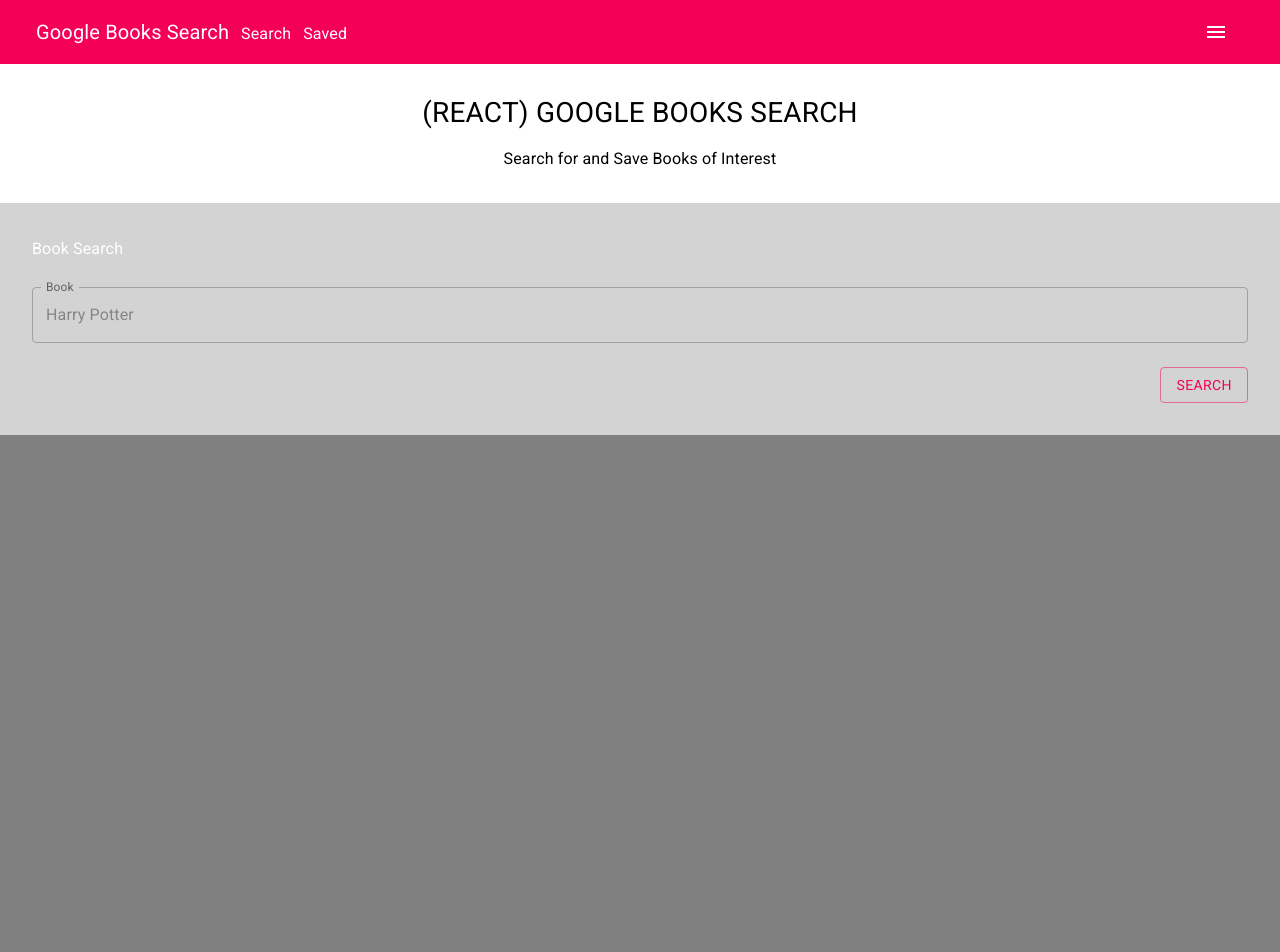
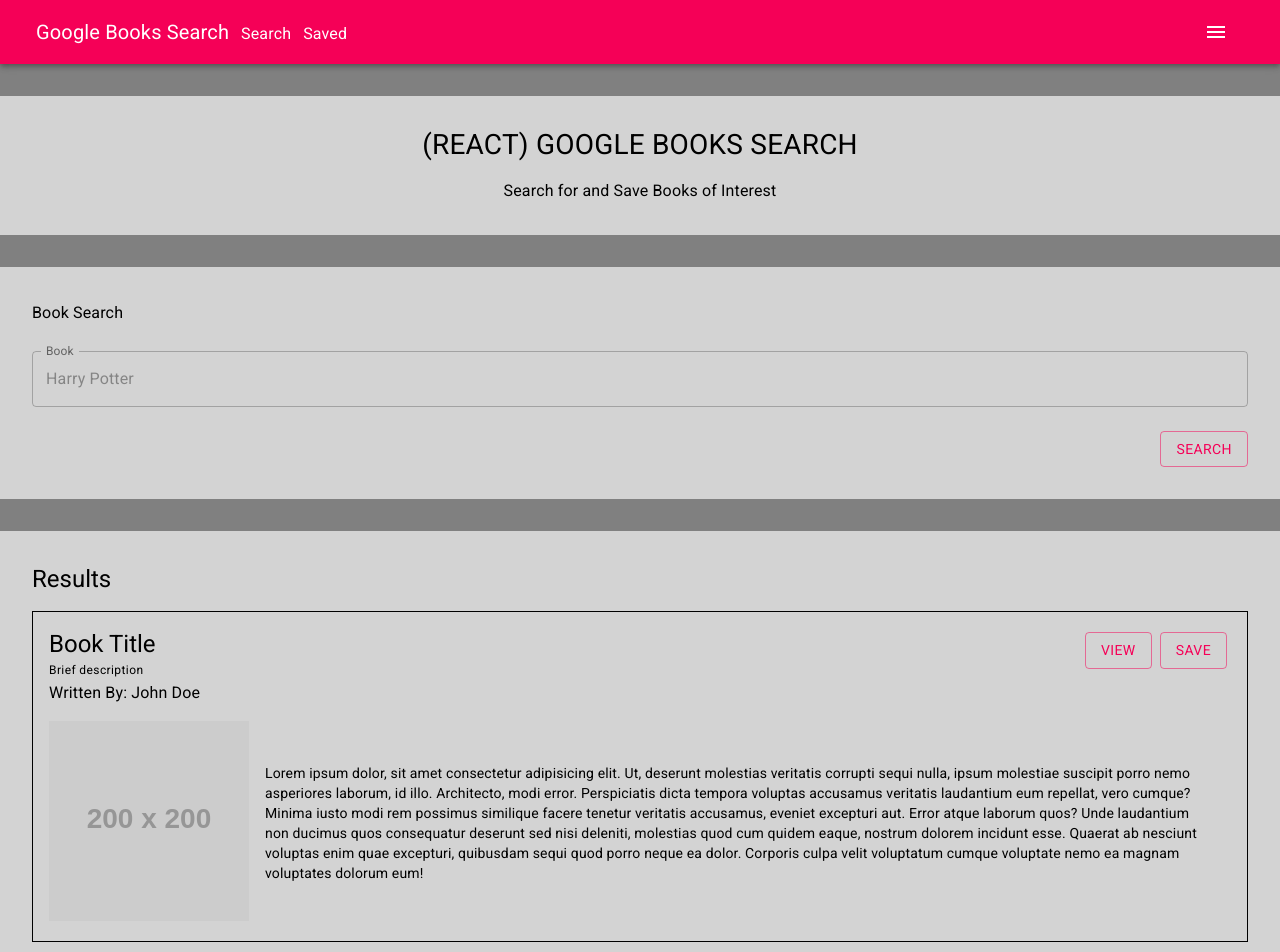
Before and after one commit to Youngin9210/google-books-search, a React (Create React App) app in the folder client/: page / in a window 1280 px wide. Shown: the top 952 px of the page. Before the commit the page ends 800 px from the top, so only its background shows below. Built offline with nearby package versions, Linux system fonts and the light colour scheme.

Commit message:
created results structure

```diff
--- a/client/src/Search/index.js
+++ b/client/src/Search/index.js
@@ -1,13 +1,14 @@
-import { Button, TextField, Typography } from '@material-ui/core';
+import { Button, Container, TextField, Typography } from '@material-ui/core';
 import { makeStyles } from '@material-ui/styles';
 import React from 'react';
 
 const useStyles = makeStyles((theme) => ({
-	container: {
+	headerContainer: {
 		padding: '2rem 0',
 		width: '100%',
 		textAlign: 'center',
-		background: 'white',
+		background: 'lightgrey',
+		margin: '2rem 0',
 	},
 	h6: {
 		fontSize: '1.75rem',
@@ -19,9 +20,10 @@
 	searchContainer: {
 		padding: '2rem',
 		background: 'lightgrey',
-		color: 'white',
+		color: 'black',
 		display: 'flex',
 		flexWrap: 'wrap',
+		margin: '2rem 0',
 	},
 	searchInput: {
 		margin: '1.5rem 0',
@@ -29,13 +31,42 @@
 	searchButton: {
 		marginLeft: 'auto',
 	},
+	resultsContainer: {
+		padding: '2rem',
+		background: 'lightgrey',
+		color: 'black',
+		display: 'flex',
+		flexWrap: 'wrap',
+		margin: '2rem 0',
+	},
+	resultButton: {
+		margin: '.25rem',
+	},
+	bookContainer: {
+		border: '1px solid black',
+		padding: '1rem',
+		margin: '1rem 0',
+	},
+	bookHeader: {
+		display: 'flex',
+		justifyContent: 'space-between',
+		marginBottom: '1rem',
+	},
+	bookDetails: {
+		display: 'flex',
+		justifyContent: 'space-between',
+		alignItems: 'center',
+	},
+	bookSummary: {
+		padding: '1rem',
+	},
 }));
 
 export default function Search() {
 	const classes = useStyles();
 	return (
 		<>
-			<div id="searchHeaderContainer" className={classes.container}>
+			<div id="searchHeaderContainer" className={classes.headerContainer}>
 				<Typography
 					id="searchHeader"
 					variant="h4"
@@ -75,6 +106,56 @@
 					Search
 				</Button>
 			</div>
+			<div className={classes.resultsContainer}>
+				<Typography variant="h5">Results</Typography>
+				<Container className={classes.bookContainer}>
+					<div className={classes.bookHeader}>
+						<div>
+							<Typography variant="h5">Book Title</Typography>
+							<Typography variant="caption">Brief description</Typography>
+							<Typography variant="body1">Written By: John Doe</Typography>
+						</div>
+						<div>
+							<Button
+								variant="outlined"
+								color="secondary"
+								className={classes.resultButton}
+							>
+								View
+							</Button>
+							<Button
+								variant="outlined"
+								color="secondary"
+								className={classes.resultButton}
+							>
+								Save
+							</Button>
+						</div>
+					</div>
+					<div className={classes.bookDetails}>
+						<div>
+							<img src="https://via.placeholder.com/200" alt="" />
+						</div>
+						<div>
+							<Typography variant="body2" className={classes.bookSummary}>
+								Lorem ipsum dolor, sit amet consectetur adipisicing elit. Ut,
+								deserunt molestias veritatis corrupti sequi nulla, ipsum
+								molestiae suscipit porro nemo asperiores laborum, id illo.
+								Architecto, modi error. Perspiciatis dicta tempora voluptas
+								accusamus veritatis laudantium eum repellat, vero cumque? Minima
+								iusto modi rem possimus similique facere tenetur veritatis
+								accusamus, eveniet excepturi aut. Error atque laborum quos? Unde
+								laudantium non ducimus quos consequatur deserunt sed nisi
+								deleniti, molestias quod cum quidem eaque, nostrum dolorem
+								incidunt esse. Quaerat ab nesciunt voluptas enim quae excepturi,
+								quibusdam sequi quod porro neque ea dolor. Corporis culpa velit
+								voluptatum cumque voluptate nemo ea magnam voluptates dolorum
+								eum!
+							</Typography>
+						</div>
+					</div>
+				</Container>
+			</div>
 		</>
 	);
 }
```
